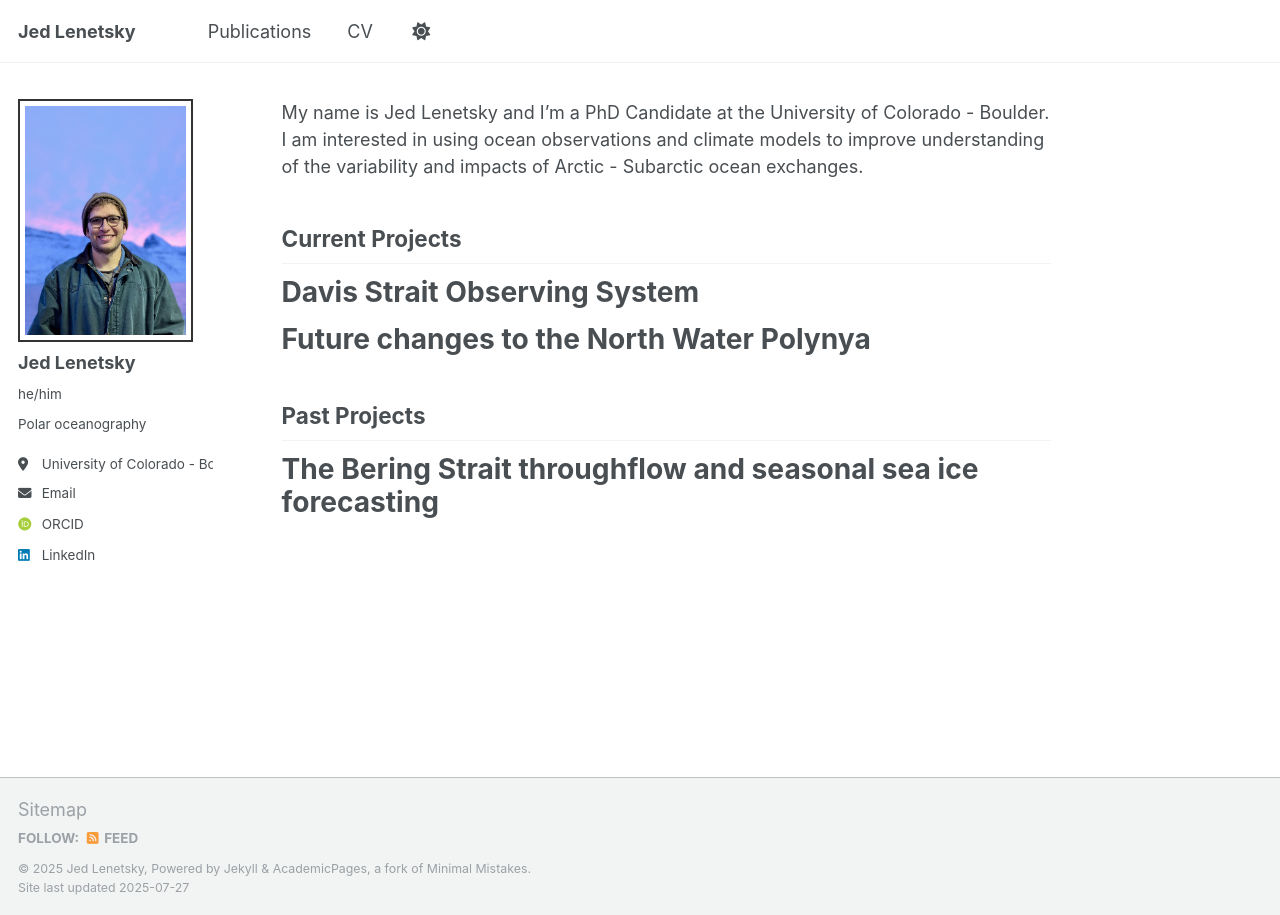
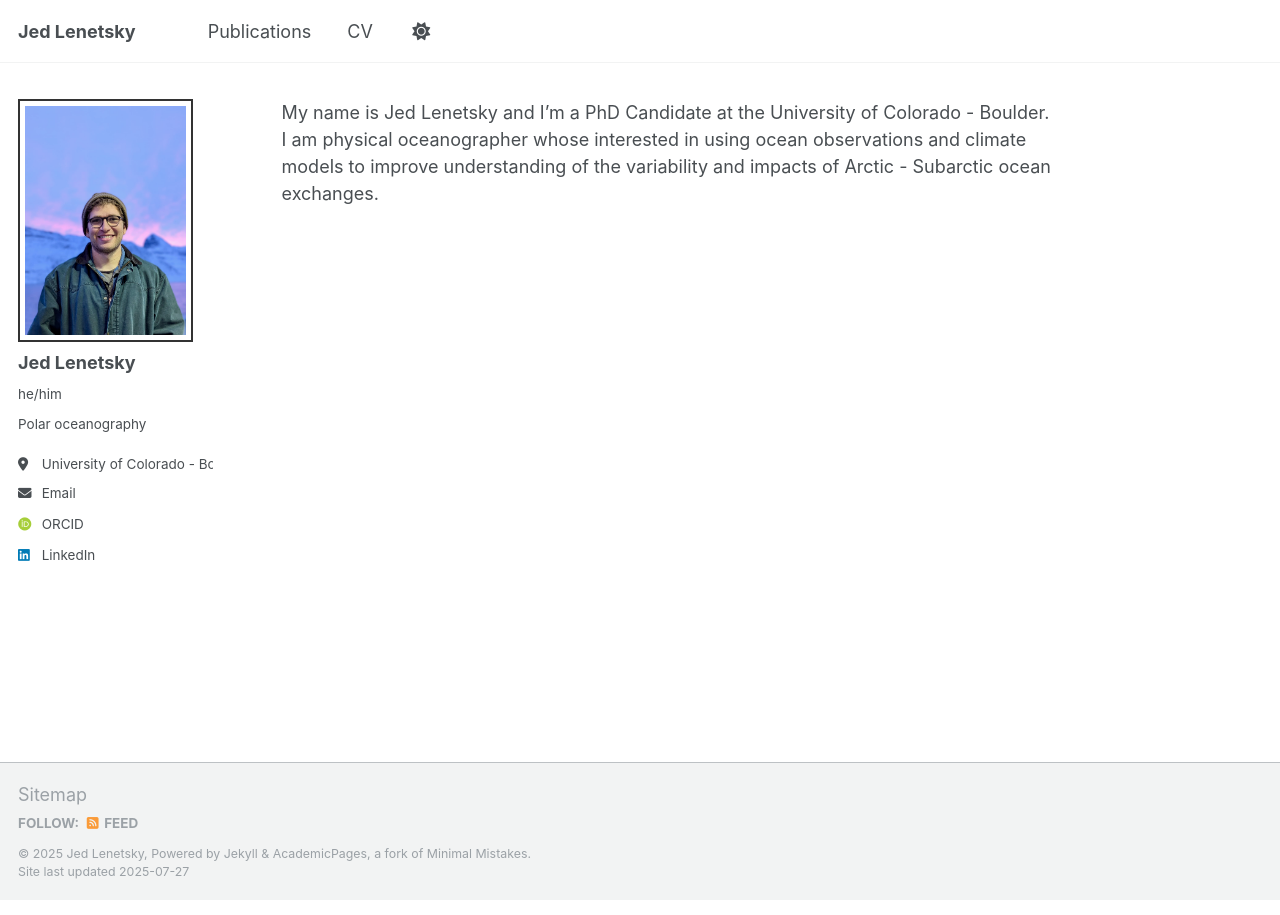
Before and after one commit to jedlenetsky/jedlenetsky.github.io, a Jekyll site: the page built from _pages/about.md, in a window 1280 px wide. Built offline with Jekyll 4.4.1, drawn with Linux system fonts in a browser that asks for light colours; some web fonts are replaced; a script that is not in the unit is left out.

Commit message:
removing projects

```diff
--- a/_pages/about.md
+++ b/_pages/about.md
@@ -7,12 +7,12 @@ redirect_from:
   - /about.html
 ---
 
-My name is Jed Lenetsky and I'm a PhD Candidate at the University of Colorado - Boulder. I am interested in using ocean observations and climate models to improve understanding of the variability and impacts of Arctic - Subarctic ocean exchanges.
+My name is Jed Lenetsky and I'm a PhD Candidate at the University of Colorado - Boulder. I am  physical oceanographer whose interested in using ocean observations and climate models to improve understanding of the variability and impacts of Arctic - Subarctic ocean exchanges.
 
-## Current Projects
+<!-- ## Current Projects
 
 # Davis Strait Observing System
-
+Reprocessing and regridding
 
 # Future changes to the North Water Polynya
 
@@ -21,3 +21,4 @@ My name is Jed Lenetsky and I'm a PhD Candidate at the University of Colorado -
 ## Past Projects
 
 # The Bering Strait throughflow and seasonal sea ice forecasting
+ -->
```
